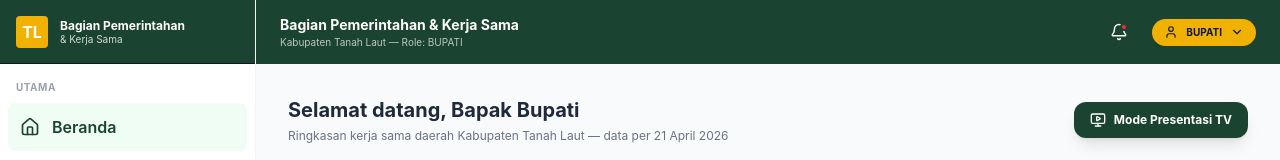
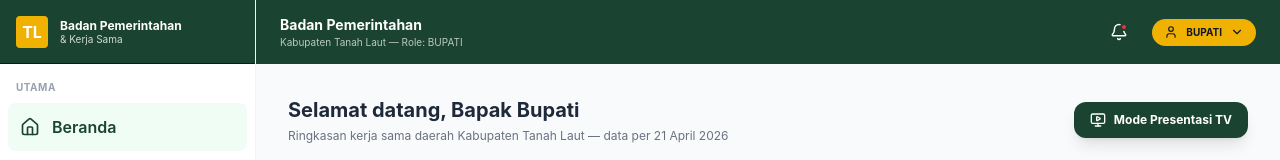
Before and after one commit to hengkidh/mockup-partnership-management-system, a React (Vite) app: page / in a window 1280 px wide. Shown: the top 160 px of the page. Built offline with nearby package versions, Linux system fonts and the light colour scheme.

Commit message:
fix: update section titles from 'Bagian Pemerintahan' to 'Badan Pemerintahan'

```diff
--- a/src/App.tsx
+++ b/src/App.tsx
@@ -363,7 +363,7 @@ const App = () => {
           <div className="w-8 h-8 bg-yellow-500 rounded flex items-center justify-center text-white font-bold shrink-0">TL</div>
           {isSidebarOpen && (
             <div className="text-white overflow-hidden whitespace-nowrap">
-              <p className="text-xs font-bold leading-tight">Bagian Pemerintahan</p>
+              <p className="text-xs font-bold leading-tight">Badan Pemerintahan</p>
               <p className="text-[10px] opacity-80 leading-tight">& Kerja Sama</p>
             </div>
           )}
@@ -429,7 +429,7 @@ const App = () => {
         <header className="h-16 bg-[#1B4332] text-white flex items-center justify-between px-6 shrink-0 z-50 relative">
           <div className="flex items-center gap-4">
              <div className="hidden sm:flex flex-col">
-                <h1 className="text-sm font-bold">Bagian Pemerintahan & Kerja Sama</h1>
+                <h1 className="text-sm font-bold">Badan Pemerintahan</h1>
                 <p className="text-[10px] opacity-70">Kabupaten Tanah Laut — Role: {viewMode}</p>
              </div>
           </div>
```
